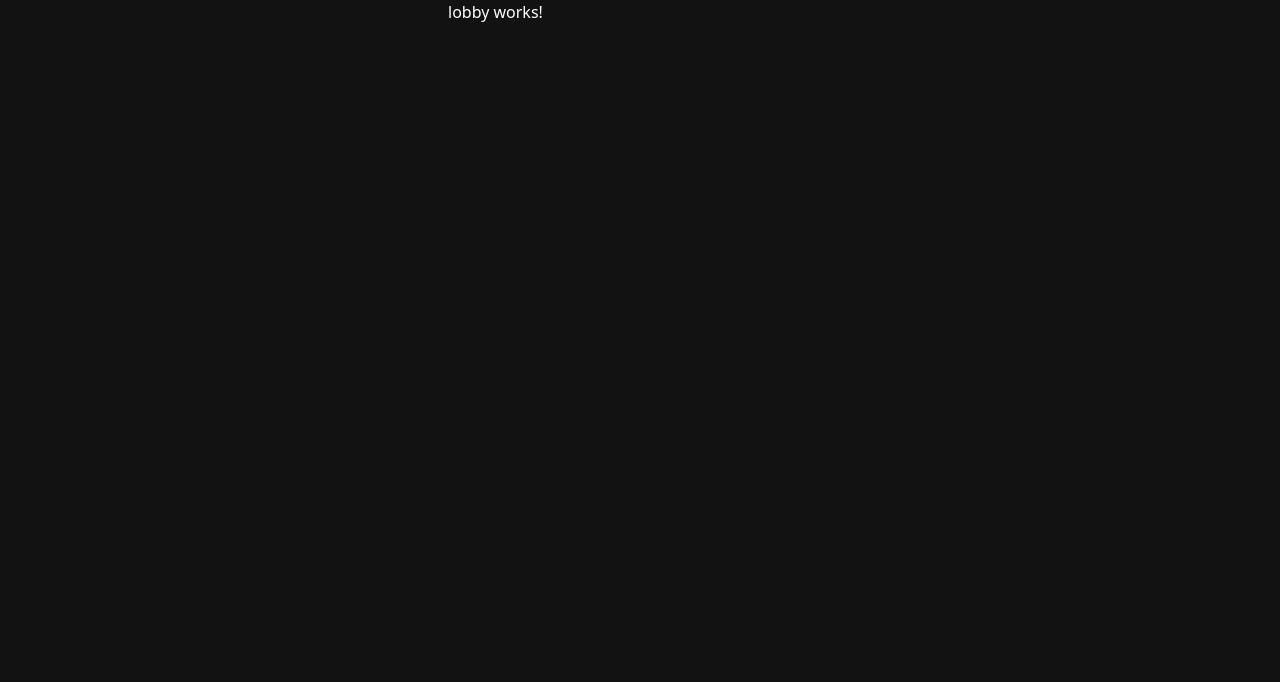
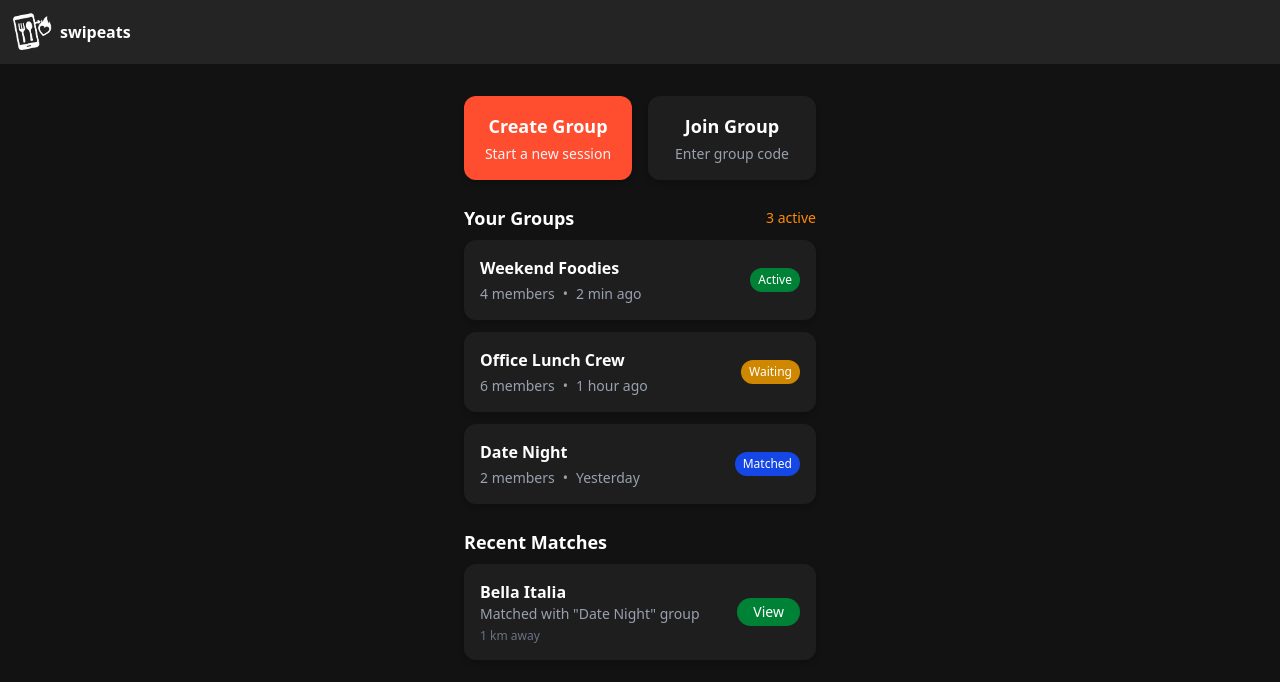
Before and after one commit to Despee2k/SwipEats, an Angular app in the folder client/: page /lobby in a window 1280 px wide. Shown: the top 682 px of the page. Built offline with nearby package versions, Linux system fonts and the light colour scheme.

Commit message:
feat: add static lobby interface

```diff
--- a/client/src/app/app.html
+++ b/client/src/app/app.html
@@ -1,5 +1,5 @@
-<main class="w-full min-h-screen bg-[#121212]">
-    <div #wrapper class="w-full h-full max-w-[24rem] mx-auto flex flex-col justify-start">
-        <router-outlet></router-outlet>
-    </div>
+<main class="min-h-screen">
+  <div #wrapper class="w-[24rem] mx-auto flex flex-col justify-start min-h-screen">
+    <router-outlet></router-outlet>
+  </div>
 </main>
--- /dev/null
+++ b/client/src/app/components/navigation-bar/navigation-bar.html
@@ -0,0 +1,4 @@
+<div class="flex p-3 bg-[#242424] fixed top-0 left-0 w-full z-50">
+    <img src="/swipeats-logo-white.png" width="40" height="40">
+    <p class="ml-2 mt-2 font-semibold text-white">swipeats</p>
+</div>
--- a/client/src/app/pages/lobby/lobby.html
+++ b/client/src/app/pages/lobby/lobby.html
@@ -1 +1,75 @@
-<p class="text-white">lobby works!</p>
+<app-navigation-bar></app-navigation-bar>
+<div class="p-4 space-y-6 mt-20 overflow-hidden">
+  <!-- Group Actions -->
+  <div class="flex gap-4">
+    <div class="flex-1 bg-[#FF4D30] text-white p-4 rounded-xl shadow-md text-center">
+      <p class="text-lg font-semibold">Create Group</p>
+      <p class="text-sm mt-1 text-gray-100">Start a new session</p>
+    </div>
+    <div class="flex-1 bg-[#1e1e1e] text-white p-4 rounded-xl shadow-md text-center">
+      <p class="text-lg font-semibold">Join Group</p>
+      <p class="text-sm mt-1 text-gray-400">Enter group code</p>
+    </div>
+  </div>
+
+  <!-- Groups -->
+  <div>
+    <div class="flex justify-between items-center mb-2">
+      <h2 class="text-lg font-bold">Your Groups</h2>
+      <span class="text-sm text-orange-400">3 active</span>
+    </div>
+    <div class="space-y-3">
+      <!-- Group Cards -->
+      <div class="bg-[#1e1e1e] p-4 rounded-xl shadow-md flex justify-between items-center">
+        <div>
+          <p class="font-semibold">Weekend Foodies</p>
+          <div class="text-sm text-gray-400 mt-1 flex items-center gap-2">
+            <span>4 members</span>
+            <span>•</span>
+            <span>2 min ago</span>
+          </div>
+        </div>
+        <span class="bg-green-700 text-xs px-2 py-1 rounded-full">Active</span>
+      </div>
+
+      <div class="bg-[#1e1e1e] p-4 rounded-xl shadow-md flex justify-between items-center">
+        <div>
+          <p class="font-semibold">Office Lunch Crew</p>
+          <div class="text-sm text-gray-400 mt-1 flex items-center gap-2">
+            <span>6 members</span>
+            <span>•</span>
+            <span>1 hour ago</span>
+          </div>
+        </div>
+        <span class="bg-yellow-600 text-xs px-2 py-1 rounded-full">Waiting</span>
+      </div>
+
+      <div class="bg-[#1e1e1e] p-4 rounded-xl shadow-md flex justify-between items-center">
+        <div>
+          <p class="font-semibold">Date Night</p>
+          <div class="text-sm text-gray-400 mt-1 flex items-center gap-2">
+            <span>2 members</span>
+            <span>•</span>
+            <span>Yesterday</span>
+          </div>
+        </div>
+        <span class="bg-blue-700 text-xs px-2 py-1 rounded-full">Matched</span>
+      </div>
+    </div>
+  </div>
+
+  <!-- Recent Matches -->
+  <div>
+    <h2 class="text-lg font-bold mb-2">Recent Matches</h2>
+    <div class="bg-[#1e1e1e] p-4 rounded-xl shadow-md flex justify-between items-center">
+      <div>
+        <p class="font-semibold">Bella Italia</p>
+        <p class="text-sm text-gray-400">Matched with "Date Night" group</p>
+        <p class="text-xs text-gray-500 mt-1">1 km away</p>
+      </div>
+      <button class="bg-green-700 text-white px-4 py-1 rounded-full text-sm font-medium">
+        View
+      </button>
+    </div>
+  </div>
+</div>
--- a/client/src/app/pages/lobby/lobby.ts
+++ b/client/src/app/pages/lobby/lobby.ts
@@ -1,8 +1,9 @@
 import { Component } from '@angular/core';
+import { NavigationBar } from '../../components/navigation-bar/navigation-bar';
 
 @Component({
   selector: 'app-lobby',
-  imports: [],
+  imports: [NavigationBar],
   templateUrl: './lobby.html',
   styleUrl: './lobby.css'
 })
```
Also changed, not shown: client/src/app/components/navigation-bar/navigation-bar.ts (added, +11 -0 lines), client/src/app/components/navigation-bar/navigation-bar.css (added), 2 other files (tests, documents, lock files or other folders).
